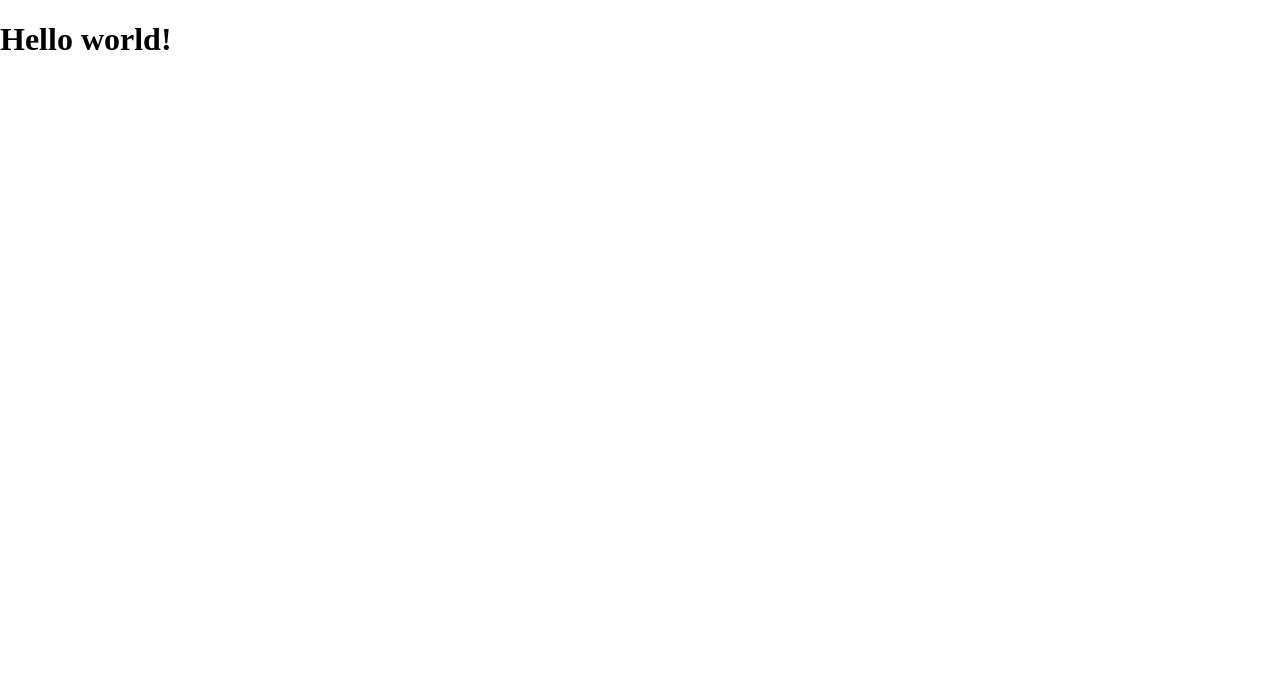
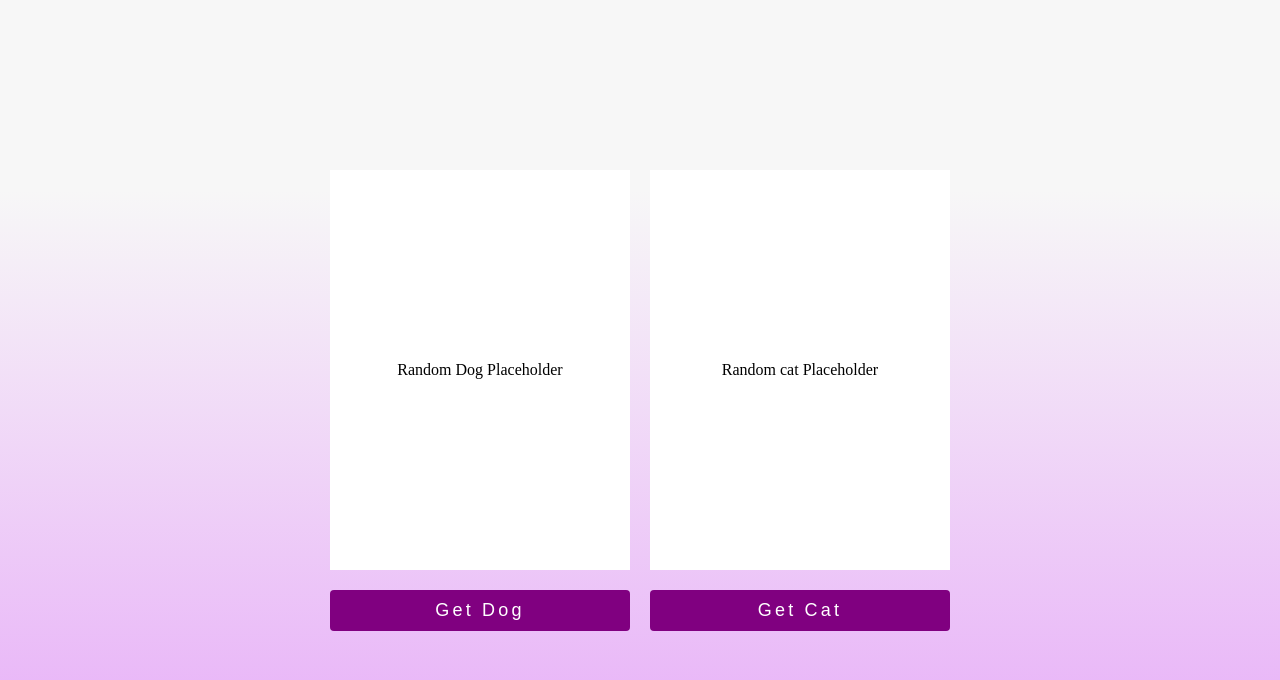
Before and after one commit to hannah-saurusrex/random-animal-generator, a website: page app/index.html in a window 1280 px wide. Drawn offline with Linux system fonts and the light colour scheme; no server answers.

Commit message:
used the fetch call, connected the random dog and random cat api to this project so upon click, you will get a random picture or video of a cat or dog

```diff
--- /dev/null
+++ b/app/assets/scripts/index.js
@@ -0,0 +1,29 @@
+const dogResult = document.getElementById('dog-result');
+const catResult = document.getElementById('cat-result');
+const dogBtn = document.getElementById('dog-btn');
+const catBtn = document.getElementById('cat-btn');
+
+function getRandomDog() {
+    fetch('https://random.dog/woof.json')
+        .then(res => res.json())
+        .then(data => {
+            if(data.url.includes('.mp4')) {
+                getRandomDog();
+            } else {
+                dogResult.innerHTML = `<img src="${data.url}"/>`
+            }
+        });
+}
+getRandomDog();
+
+function getRandomCat() {
+    fetch('https://aws.random.cat/meow')
+        .then(res => res.json())
+        .then(data => {
+            catResult.innerHTML = `<img src="${data.file}"/>`
+        });
+}
+getRandomCat();
+
+dogBtn.addEventListener('click', getRandomDog);
+catBtn.addEventListener('click', getRandomCat);
--- a/app/assets/styles/styles.css
+++ b/app/assets/styles/styles.css
@@ -1,3 +1,58 @@
 body {
     margin: 0 auto;
+    box-sizing: border-box;
+    background-image: linear-gradient(180deg, rgba(247,247,247,1) 23.8%, rgb(232, 178, 248) 92%);
+    display: flex;
+    align-items: center;
+    justify-content: center;
+    flex-direction: column;
+    height: 100vh;
 }
+
+.results {
+    display: flex;
+    align-items: center;
+    justify-content: center;
+}
+
+.result {
+    background-color: #fff;
+    display: flex;
+    margin: 10px;
+    height: 400px;
+    width: 300px;
+    align-items: center;
+    justify-content: center;
+}
+
+.result img {
+    object-fit: cover;
+    width: 100%;
+    height: 100%;
+}
+
+.buttons {
+    display: flex;
+    align-items: center;
+    justify-content: center;
+}
+
+button {
+    background-color: purple;
+    border: 0;
+    border-radius: 4px;
+    color: #fff;
+    font-size: 18px;
+    letter-spacing: .2rem;
+    padding: 10px;
+    margin: 10px;
+    width: 300px;
+}
+
+button:active {
+    transform: scale(0.96);
+}
+
+button:focus {
+    outline: none;
+}
--- a/app/index.html
+++ b/app/index.html
@@ -9,6 +9,20 @@
     <title>Document</title>
 </head>
 <body>
-    <h1>Hello world!</h1>
+    <div class="results">
+        <div id="dog-result" class="result">
+            <p>Random Dog Placeholder</p>
+        </div>
+        <div id="cat-result" class="result">
+            <p>Random cat Placeholder</p>
+        </div>
+    </div>
+
+    <div class="buttons">
+        <button id="dog-btn">Get Dog</button>
+        <button id="cat-btn">Get Cat</button>
+    </div>
+
+    <script src="./assets/scripts/index.js"></script>
 </body>
 </html>
--- a/app/temp/styles/styles.css
+++ b/app/temp/styles/styles.css
@@ -1,2 +1,50 @@
 body {
-  margin: 0 auto; }
+  margin: 0 auto;
+  box-sizing: border-box;
+  background-image: linear-gradient(180deg, #f7f7f7 23.8%, #e8b2f8 92%);
+  display: flex;
+  align-items: center;
+  justify-content: center;
+  flex-direction: column;
+  height: 100vh; }
+
+.results {
+  display: flex;
+  align-items: center;
+  justify-content: center; }
+
+.result {
+  background-color: #fff;
+  display: flex;
+  margin: 10px;
+  height: 400px;
+  width: 300px;
+  align-items: center;
+  justify-content: center; }
+
+.result img {
+  object-fit: cover;
+  width: 100%;
+  height: 100%; }
+
+.buttons {
+  display: flex;
+  align-items: center;
+  justify-content: center; }
+
+button {
+  background-color: purple;
+  border: 0;
+  border-radius: 4px;
+  color: #fff;
+  font-size: 18px;
+  letter-spacing: .2rem;
+  padding: 10px;
+  margin: 10px;
+  width: 300px; }
+
+button:active {
+  transform: scale(0.96); }
+
+button:focus {
+  outline: none; }
```
